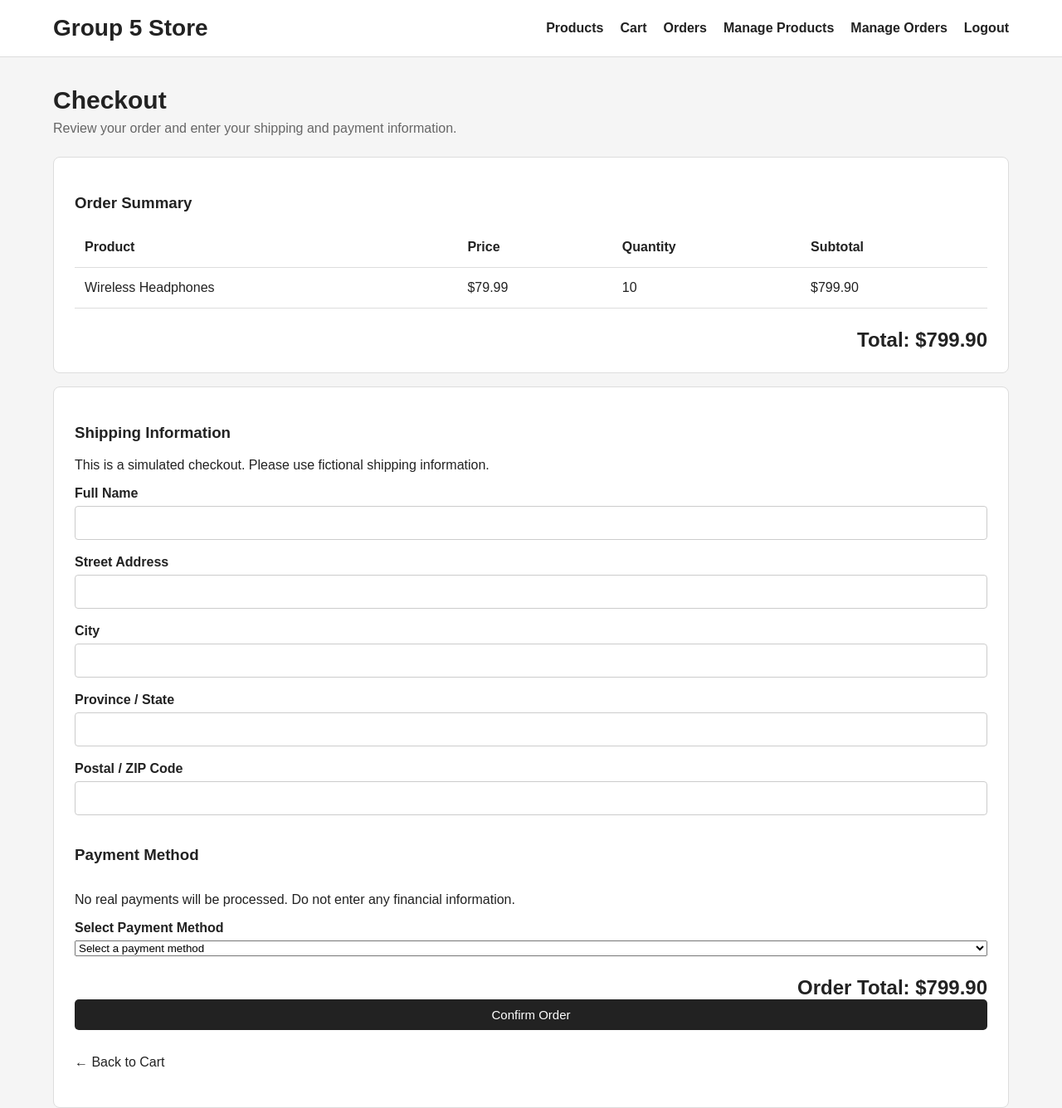
After one commit to KyleFernandes13/CP317B-Project-Group5, a Flask app: page /checkout in a window 1280 px wide. The commit adds this page. Shown: the whole page at 83% size. Run offline with Flask 3, Linux system fonts and the light colour scheme; the visitor is signed in with stand-in values (Sample User, id 1); data comes from the database, SQL or seed files in the repository; tables that the repository leaves empty hold one stand-in row (values such as "Sample post").

Commit message:
Implement ORD-4 simulated checkout

```diff
--- a/app.py
+++ b/app.py
@@ -1,5 +1,5 @@
+
 """Main Flask application for the E-Commerce Store Management System."""
-
 # pylint: disable=too-many-lines
 
 import os
@@ -417,12 +417,136 @@ def remove_cart_item(item_id):
     return redirect(url_for("cart"))
 
 
-# Customer orders - Sprint 2
+# Simulated Checkout - ORD-4
+
+CHECKOUT_FIELDS = {
+    "full_name": "Full name",
+    "address": "Street address",
+    "city": "City",
+    "province": "Province",
+    "postal_code": "Postal code"
+}
+
+PAYMENT_METHODS = {
+    "mock_card": "Simulated Credit Card",
+    "mock_paypal": "Simulated PayPal",
+    "mock_debit": "Simulated Debit Card"
+}
+
+
+def checkout_csrf_token():
+    """Create a security token for the checkout form."""
+    if "checkout_csrf" not in session:
+        session["checkout_csrf"] = secrets.token_hex(32)
+
+    return session["checkout_csrf"]
+
+
+def validate_checkout_form():
+    """Validate fictional shipping information and mock payment."""
+
+    form = {
+        field: request.form.get(field, "").strip()
+        for field in CHECKOUT_FIELDS
+    }
+
+    form["payment_method"] = request.form.get(
+        "payment_method", ""
+    )
+
+    for field, label in CHECKOUT_FIELDS.items():
+
+        if not form[field]:
+            return form, f"{label} is required."
+
+        if len(form[field]) > 200:
+            return form, f"{label} is too long."
+
+    if form["payment_method"] not in PAYMENT_METHODS:
+        return form, "Please select a valid payment method."
+
+    return form, None
+
+
+def render_checkout_page(form=None, error=None):
+    """Display the order summary using current database prices."""
+
+    connection = get_db_connection()
+
+    try:
+        cart_rows = connection.execute(
+            """
+            SELECT
+                products.name,
+                products.price,
+                cart_items.quantity
+            FROM cart_items
+            JOIN products
+                ON cart_items.product_id = products.id
+            WHERE cart_items.user_id = ?
+            ORDER BY cart_items.id
+            """,
+            (session["user_id"],)
+        ).fetchall()
+
+    finally:
+        connection.close()
+
+    if not cart_rows:
+        abort(400, description="Your cart is empty.")
+
+    cart_items = []
+    total = Decimal("0.00")
+
+    for row in cart_rows:
+        item = dict(row)
+
+        item["price"] = Decimal(str(item["price"]))
+        item["subtotal"] = item["price"] * item["quantity"]
+
+        total += item["subtotal"]
+        cart_items.append(item)
+
+    return render_template(
+        "checkout.html",
+        cart_items=cart_items,
+        total=total,
+        form=form or {},
+        error=error,
+        payment_methods=PAYMENT_METHODS,
+        csrf_token=checkout_csrf_token()
+    )
+
+
+@app.route("/checkout")
+@login_required
+def checkout():
+    """Display the simulated checkout page."""
+
+    return render_checkout_page()
+
+
+# Customer orders - Sprint 2 and Sprint 3
 
 @app.route("/orders/place", methods=["POST"])
 @login_required
 def place_order():
-    """Convert the customer's cart into a stored order."""
+    """Validate checkout and convert the cart into a stored order."""
+
+    expected_token = session.get("checkout_csrf", "")
+    submitted_token = request.form.get("csrf_token", "")
+
+    if not expected_token or not secrets.compare_digest(
+        expected_token.encode("utf-8"),
+        submitted_token.encode("utf-8")
+    ):
+        abort(400, description="Invalid checkout submission.")
+
+    form, error = validate_checkout_form()
+
+    if error:
+        return render_checkout_page(form, error), 400
+
     connection = get_db_connection()
 
     try:
@@ -452,7 +576,8 @@ def place_order():
 
             for item in cart_rows:
                 total += (
-                    Decimal(str(item["price"])) * item["quantity"]
+                    Decimal(str(item["price"]))
+                    * item["quantity"]
                 )
 
             cursor = connection.execute(
@@ -510,6 +635,8 @@ def place_order():
 
     finally:
         connection.close()
+
+    session.pop("checkout_csrf", None)
 
     return redirect(
         url_for("order_confirmation", order_id=order_id)
--- /dev/null
+++ b/templates/checkout.html
@@ -0,0 +1,272 @@
+
+<!DOCTYPE html>
+<html lang="en">
+
+<head>
+    <meta charset="UTF-8">
+    <meta name="viewport" content="width=device-width, initial-scale=1.0">
+
+    <title>Checkout</title>
+
+    <link
+        rel="stylesheet"
+        href="{{ url_for('static', filename='css/style.css') }}"
+    >
+</head>
+
+<body>
+
+    <header class="site-header">
+
+        <div class="container header-content">
+
+            <h1 class="logo">Group 5 Store</h1>
+
+            <nav>
+
+                <a href="{{ url_for('product_catalogue') }}">
+                    Products
+                </a>
+
+                <a href="{{ url_for('cart') }}">
+                    Cart
+                </a>
+
+                <a href="{{ url_for('order_history') }}">
+                    Orders
+                </a>
+
+                {% if session.get("user_role") == "admin" %}
+
+                    <a href="{{ url_for('admin_products') }}">
+                        Manage Products
+                    </a>
+
+                    <a href="{{ url_for('admin_orders') }}">
+                        Manage Orders
+                    </a>
+
+                {% endif %}
+
+                <a href="{{ url_for('logout') }}">
+                    Logout
+                </a>
+
+            </nav>
+
+        </div>
+
+    </header>
+
+    <main class="container">
+
+        <section class="catalogue-header">
+
+            <h2>Checkout</h2>
+
+            <p>
+                Review your order and enter your shipping
+                and payment information.
+            </p>
+
+        </section>
+
+        <section class="cart-panel">
+
+            <h3>Order Summary</h3>
+
+            <div class="cart-table-container">
+
+                <table class="cart-table">
+
+                    <thead>
+                        <tr>
+                            <th scope="col">Product</th>
+                            <th scope="col">Price</th>
+                            <th scope="col">Quantity</th>
+                            <th scope="col">Subtotal</th>
+                        </tr>
+                    </thead>
+
+                    <tbody>
+
+                        {% for item in cart_items %}
+
+                            <tr>
+
+                                <td>{{ item["name"] }}</td>
+
+                                <td>
+                                    ${{ "%.2f"|format(item["price"]) }}
+                                </td>
+
+                                <td>{{ item["quantity"] }}</td>
+
+                                <td>
+                                    ${{ "%.2f"|format(item["subtotal"]) }}
+                                </td>
+
+                            </tr>
+
+                        {% endfor %}
+
+                    </tbody>
+
+                </table>
+
+            </div>
+
+            <p class="cart-total">
+                Total: ${{ "%.2f"|format(total) }}
+            </p>
+
+        </section>
+
+        <p></p>
+
+        <section class="cart-panel">
+
+            <h3>Shipping Information</h3>
+
+            <p>
+                This is a simulated checkout.
+                Please use fictional shipping information.
+            </p>
+
+            {% if error %}
+
+                <div class="login-error" role="alert">
+                    {{ error }}
+                </div>
+
+            {% endif %}
+
+            <form
+                action="{{ url_for('place_order') }}"
+                method="post"
+                class="login-form"
+            >
+
+                <input
+                    type="hidden"
+                    name="csrf_token"
+                    value="{{ csrf_token }}"
+                >
+
+                <label for="full_name">Full Name</label>
+
+                <input
+                    type="text"
+                    id="full_name"
+                    name="full_name"
+                    value="{{ form.get('full_name', '') }}"
+                    maxlength="200"
+                    required
+                >
+
+                <label for="address">Street Address</label>
+
+                <input
+                    type="text"
+                    id="address"
+                    name="address"
+                    value="{{ form.get('address', '') }}"
+                    maxlength="200"
+                    required
+                >
+
+                <label for="city">City</label>
+
+                <input
+                    type="text"
+                    id="city"
+                    name="city"
+                    value="{{ form.get('city', '') }}"
+                    maxlength="200"
+                    required
+                >
+
+                <label for="province">Province / State</label>
+
+                <input
+                    type="text"
+                    id="province"
+                    name="province"
+                    value="{{ form.get('province', '') }}"
+                    maxlength="200"
+                    required
+                >
+
+                <label for="postal_code">
+                    Postal / ZIP Code
+                </label>
+
+                <input
+                    type="text"
+                    id="postal_code"
+                    name="postal_code"
+                    value="{{ form.get('postal_code', '') }}"
+                    maxlength="200"
+                    required
+                >
+
+                <h3>Payment Method</h3>
+
+                <p>
+                    No real payments will be processed.
+                    Do not enter any financial information.
+                </p>
+
+                <label for="payment_method">
+                    Select Payment Method
+                </label>
+
+                <select
+                    id="payment_method"
+                    name="payment_method"
+                    required
+                >
+
+                    <option value="">
+                        Select a payment method
+                    </option>
+
+                    {% for value, label in payment_methods.items() %}
+
+                        <option
+                            value="{{ value }}"
+                            {% if form.get('payment_method') == value %}
+                                selected
+                            {% endif %}
+                        >
+                            {{ label }}
+                        </option>
+
+                    {% endfor %}
+
+                </select>
+
+                <p class="cart-total">
+
+                    Order Total:
+                    ${{ "%.2f"|format(total) }}
+
+                </p>
+
+                <button type="submit" class="button">
+                    Confirm Order
+                </button>
+
+            </form>
+
+            <a class="back-link" href="{{ url_for('cart') }}">
+                &larr; Back to Cart
+            </a>
+
+        </section>
+
+    </main>
+
+</body>
+
+</html>
```
Also changed, not shown: templates/cart.html (+17 -29 lines).
